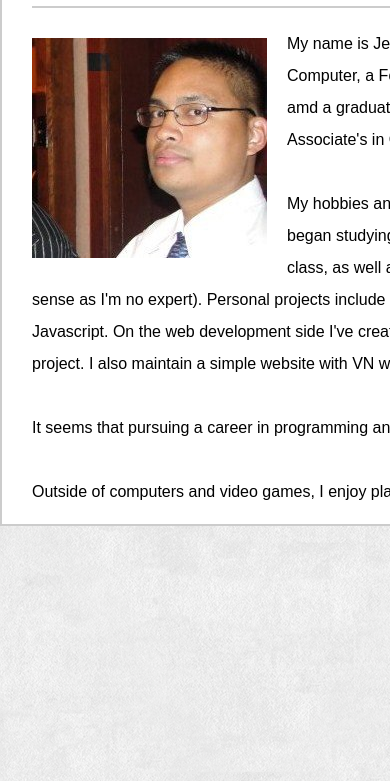
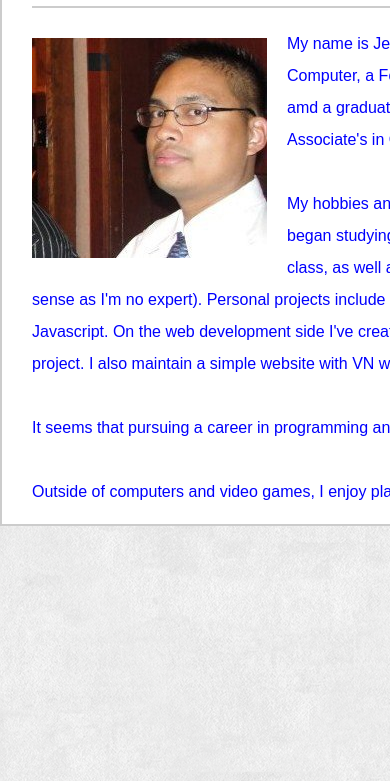
Before and after one commit to LighthawkKnight/Responsive-Portfolio, a plain HTML site: page index.html in a window 390 px wide. Shown: the part 252-1033 px from the top of the page. Drawn offline with Linux system fonts and the light colour scheme.

Commit message:
Initial commit

```diff
--- a/assets/css/style.css
+++ b/assets/css/style.css
@@ -228,3 +228,27 @@ footer {
     width: 100%;
     text-align: center
 }
+
+@media screen and (max-width: 980px) {
+
+    body {
+        color: blue;
+        width: 820px;
+    }
+}
+
+@media screen and (max-width: 768px) {
+
+    body {
+        color: blue;
+        width: 600px;
+    }
+}
+
+@media screen and (max-width: 640px) {
+
+    body {
+        color: blue;
+        width: 480px;
+    }
+}
```
